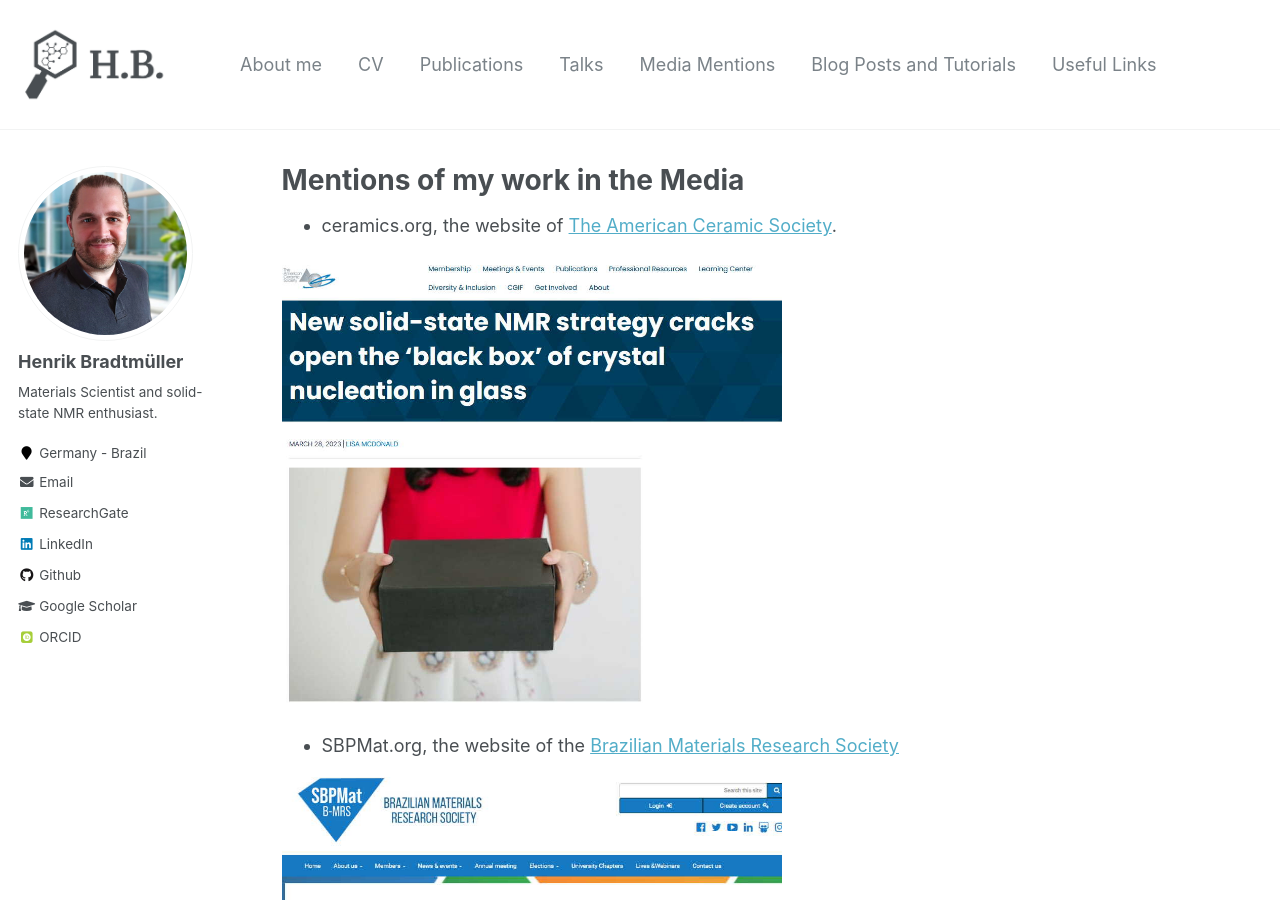
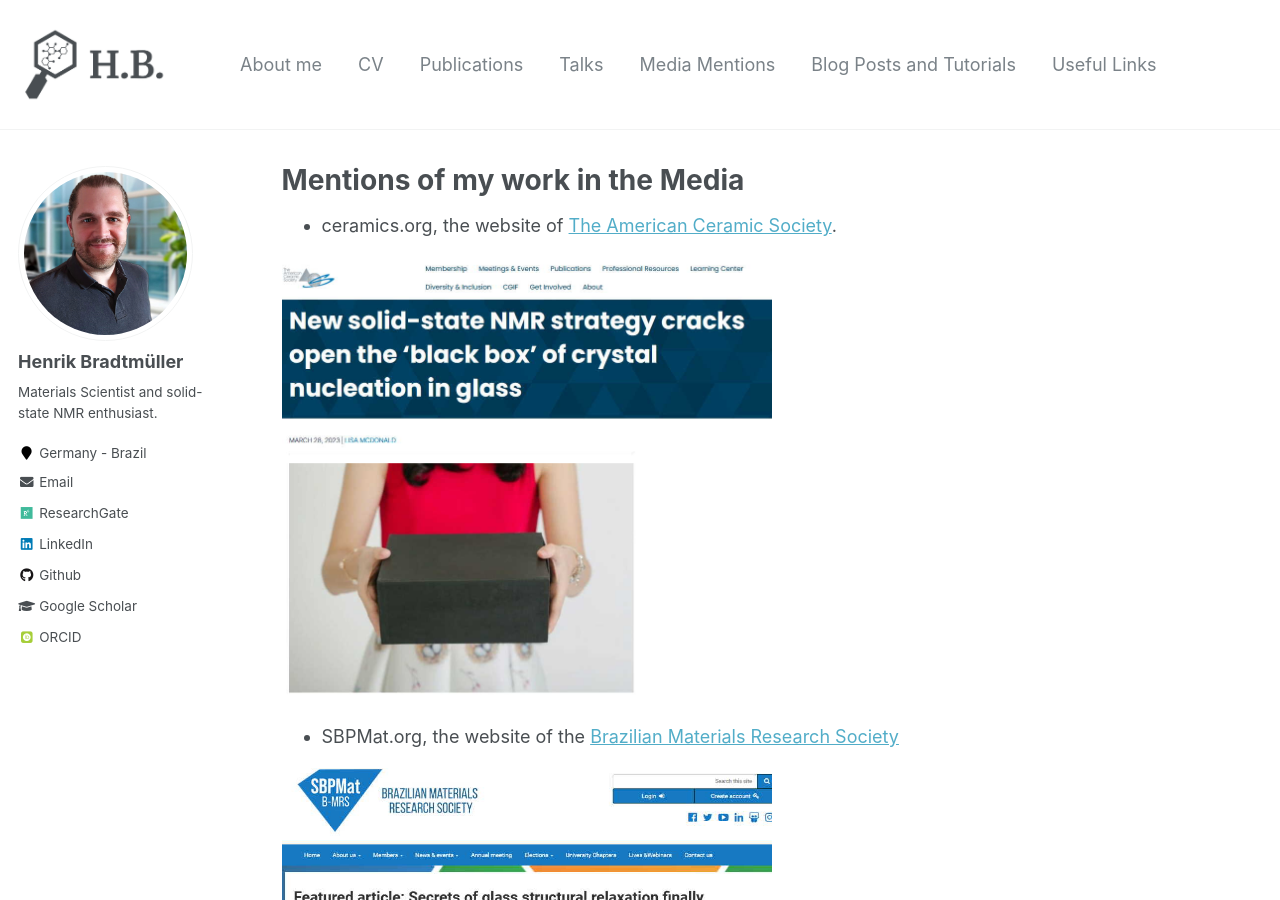
Before and after one commit to hbrmn/hbrmn.github.io, a Jekyll site: the page built from _pages/Media Mentions.md, in a window 1280 px wide and 900 px high. Built offline with Jekyll 4.4.1, drawn with Linux system fonts in a browser that asks for light colours; some web fonts are replaced.

Commit message:
Update Media Mentions.md

```diff
--- a/_pages/Media Mentions.md
+++ b/_pages/Media Mentions.md
@@ -9,12 +9,12 @@
 
  - ceramics.org, the website of [The American Ceramic Society](https://ceramics.org/ceramic-tech-today/glass-1/new-solid-state-nmr-strategy-cracks-open-the-black-box-of-crystal-nucleation-in-glass).
 
- ![Mention1](/images/mention2.jpg "Mention on Ceramics.org"){: width="500" }
+ ![Mention1](/images/mention2.jpg "Mention on Ceramics.org"){: width="50%" }
 
  - SBPMat.org, the website of the [Brazilian Materials Research Society](https://www.sbpmat.org.br/en/artigo-em-destaque-segredos-da-relaxacao-estrutural-dos-vidros-finalmente-revelados/)
 
- ![Mention2](/images/mention1.jpg "Mention on SBPMat.org"){: width="500" }
+ ![Mention2](/images/mention1.jpg "Mention on SBPMat.org"){: width="50%" }
 
  - Two significant contributions to [ssNake version 1.4](https://www.ru.nl/science/magneticresonance/software/ssnake/)
 
- ![Mention3](/images/mention3.jpg "Mention on ru.nl"){: width="500" }
+ ![Mention3](/images/mention3.jpg "Mention on ru.nl"){: width="100%" }
```
